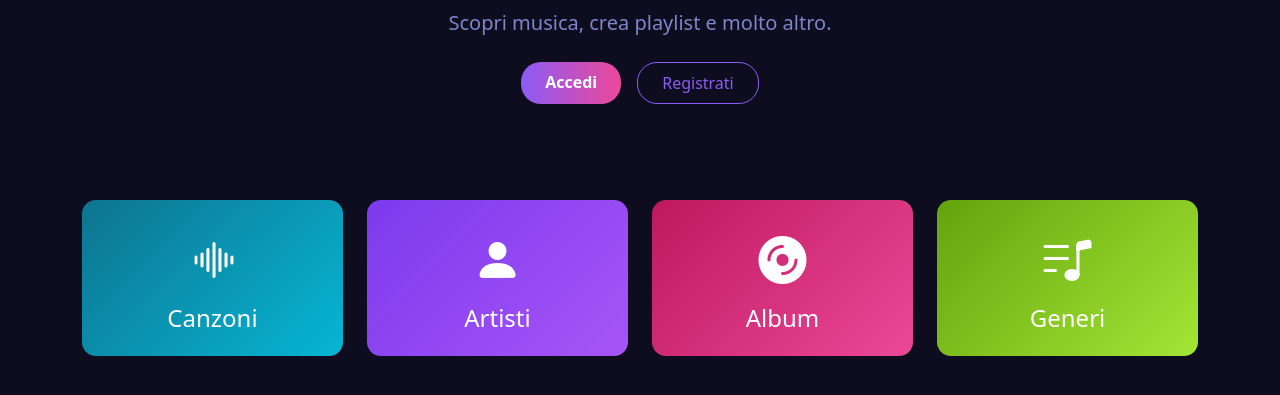
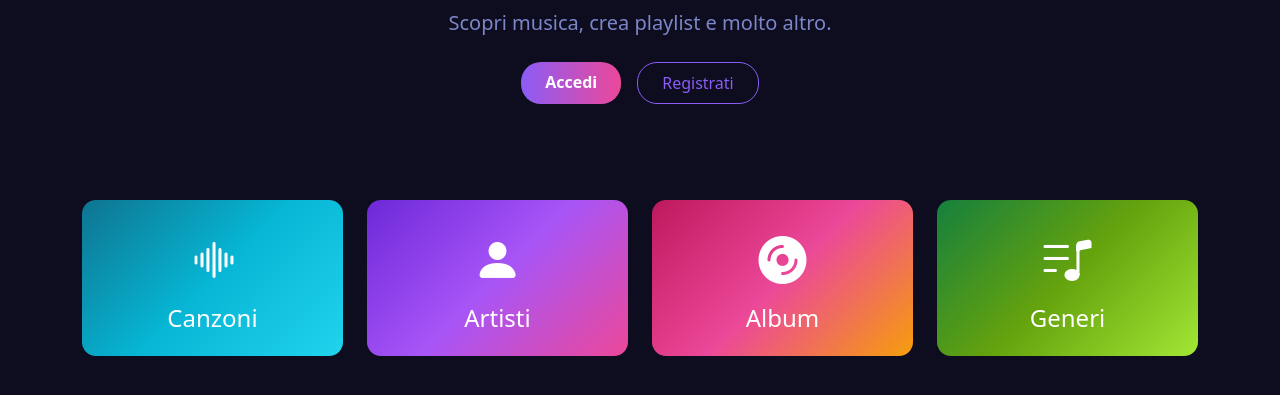
Before and after one commit to gaiabaldanzi-unifi/musicstream, a Django app: page / in a window 1280 px wide. Shown: the part 201-596 px from the top of the page. Run offline with Django 4.2, Linux system fonts and the light colour scheme; some libraries are stand-ins or nearby versions.

Commit message:
colori copertine per genere, home 4x3, gradienti card, mix generi

```diff
--- a/catalog/models.py
+++ b/catalog/models.py
@@ -20,6 +20,10 @@ def gradient_for(pk):
 class Genre(models.Model):
     name = models.CharField(max_length=100)
     description = models.TextField(blank=True)
+
+    @property
+    def cover_gradient(self):
+        return gradient_for(self.pk)
 
     def __str__(self):
         return self.name
@@ -82,6 +86,8 @@ class Song(models.Model):
 
     @property
     def cover_gradient(self):
+        if self.genre:
+            return self.genre.cover_gradient
         return gradient_for(self.pk)
 
     def __str__(self):
--- a/catalog/views.py
+++ b/catalog/views.py
@@ -7,7 +7,7 @@ from .models import Genre, Song, Playlist, Album, Artist
 from .forms import SongForm, PlaylistForm, AlbumForm, GenreForm, ArtistForm
 
 def home(request):
-    songs = Song.objects.order_by('-created_at')[:6]
+    songs = Song.objects.order_by('-created_at')[:12]
     genres = Genre.objects.all()
     return render(request, 'catalog/home.html', {
         'songs': songs,
--- a/populate_db.py
+++ b/populate_db.py
@@ -1,4 +1,5 @@
 import os
+import random
 import django
 
 os.environ.setdefault('DJANGO_SETTINGS_MODULE', 'musicstream.settings')
@@ -114,6 +115,9 @@ velit esse cillum dolore eu fugiat nulla pariatur.
 Excepteur sint occaecat cupidatat non proident,
 sunt in culpa qui officia deserunt mollit anim."""
 
+random.seed(7)
+random.shuffle(songs_data)
+
 songs = []
 for title, artist, album, genre, duration in songs_data:
     song = Song.objects.create(
--- a/templates/catalog/home.html
+++ b/templates/catalog/home.html
@@ -31,7 +31,7 @@
         <h5 class="text-light">Aggiunte di recente</h5>
     </div>
 
-    <div class="row row-cols-2 row-cols-md-3 g-3">
+    <div class="row row-cols-2 row-cols-md-4 g-3">
         {% for song in songs %}
         <div class="col">
             <div class="card song-card h-100 p-3">
@@ -72,7 +72,7 @@
 
         <div class="col">
             <a href="{% url 'accounts:login' %}?next={% url 'catalog:song_list' %}" class="text-decoration-none">
-                <div class="home-card h-100 p-4 text-center" style="background:linear-gradient(135deg,#0e7490,#06b6d4);">
+                <div class="home-card h-100 p-4 text-center" style="background:linear-gradient(135deg,#0e7490,#06b6d4,#22d3ee);">
                     <div style="font-size:3rem;" class="mb-2"><i class="bi bi-soundwave" style="color:#fff;font-size:inherit;"></i></div>
                     <h4 class="text-white mb-0">Canzoni</h4>
                 </div>
@@ -81,7 +81,7 @@
 
         <div class="col">
             <a href="{% url 'accounts:login' %}?next={% url 'catalog:artist_list' %}" class="text-decoration-none">
-                <div class="home-card h-100 p-4 text-center" style="background:linear-gradient(135deg,#7c3aed,#a855f7);">
+                <div class="home-card h-100 p-4 text-center" style="background:linear-gradient(135deg,#6d28d9,#a855f7,#ec4899);">
                     <div style="font-size:3rem;" class="mb-2"><i class="bi bi-person-fill" style="color:#fff;font-size:inherit;"></i></div>
                     <h4 class="text-white mb-0">Artisti</h4>
                 </div>
@@ -90,7 +90,7 @@
 
         <div class="col">
             <a href="{% url 'accounts:login' %}?next={% url 'catalog:album_list' %}" class="text-decoration-none">
-                <div class="home-card h-100 p-4 text-center" style="background:linear-gradient(135deg,#be185d,#ec4899);">
+                <div class="home-card h-100 p-4 text-center" style="background:linear-gradient(135deg,#be185d,#ec4899,#f59e0b);">
                     <div style="font-size:3rem;" class="mb-2"><i class="bi bi-disc-fill" style="color:#fff;font-size:inherit;"></i></div>
                     <h4 class="text-white mb-0">Album</h4>
                 </div>
@@ -99,7 +99,7 @@
 
         <div class="col">
             <a href="{% url 'accounts:login' %}?next={% url 'catalog:genre_list' %}" class="text-decoration-none">
-                <div class="home-card h-100 p-4 text-center" style="background:linear-gradient(135deg,#65a30d,#a3e635);">
+                <div class="home-card h-100 p-4 text-center" style="background:linear-gradient(135deg,#15803d,#65a30d,#a3e635);">
                     <div style="font-size:3rem;" class="mb-2"><i class="bi bi-music-note-list" style="color:#fff;"></i></div>
                     <h4 class="text-white mb-0">Generi</h4>
                 </div>
```
Also changed, not shown: db.sqlite3.
